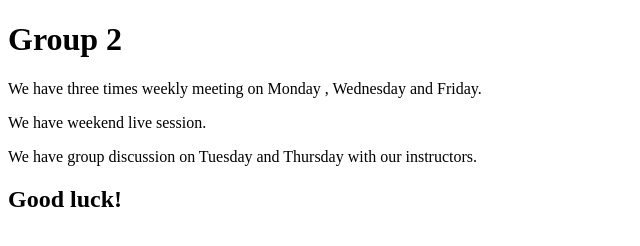
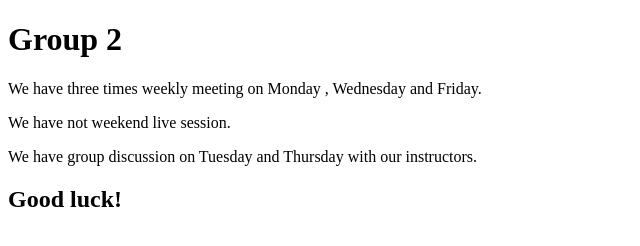
Before and after one commit to abrshz/sep24, a plain HTML site: page pages/index.html in a window 1280 px wide. Shown: the full height of the page, 0-640 px from the left. Drawn offline with Linux system fonts and the light colour scheme.

Commit message:
not add to master

```diff
--- a/pages/index.html
+++ b/pages/index.html
@@ -8,7 +8,7 @@
 <body>
     <h1>Group 2</h1>
     <p>We have three times weekly meeting on Monday , Wednesday and Friday.</p>
-    <p>We have weekend live session.</p>
+    <p>We have not weekend live session.</p>
     <p>We have group discussion on Tuesday and Thursday with our instructors.</p>
     <h2>Good luck!</h2>
 </body>
```
